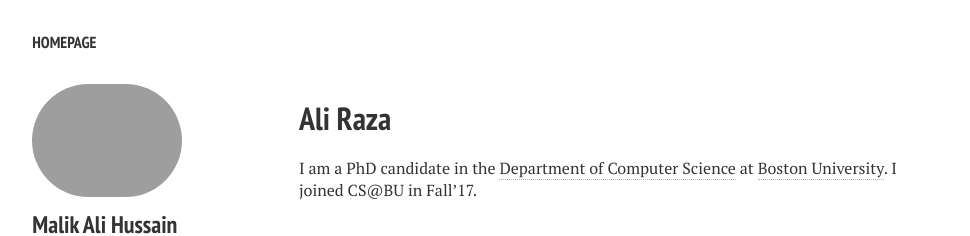
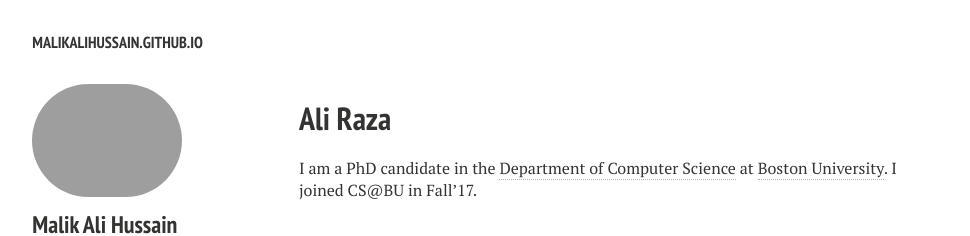
Before and after one commit to malikalihussain/malikalihussain.github.io, a Jekyll site: the page built from index.md, in a window 1280 px wide. Shown: the top 236 px of the page, without its empty margins (21-991 px from the left). Built offline with Jekyll 4.4.1, drawn with Linux system fonts in a browser that asks for light colours; nearby versions of some CDN libraries; comment, search, counter and statistics services are not loaded; part of the change alters nothing that is shown.

Commit message:
Update _config.yml

```diff
--- a/_config.yml
+++ b/_config.yml
@@ -1,4 +1,4 @@
-title:            Homepage
+# title:            Homepage
 description:      Welcome to my site.
 # Your site's domain goes here. Leave localhost server or blank when working locally.
 url:              //malikalihussain.github.io
```
